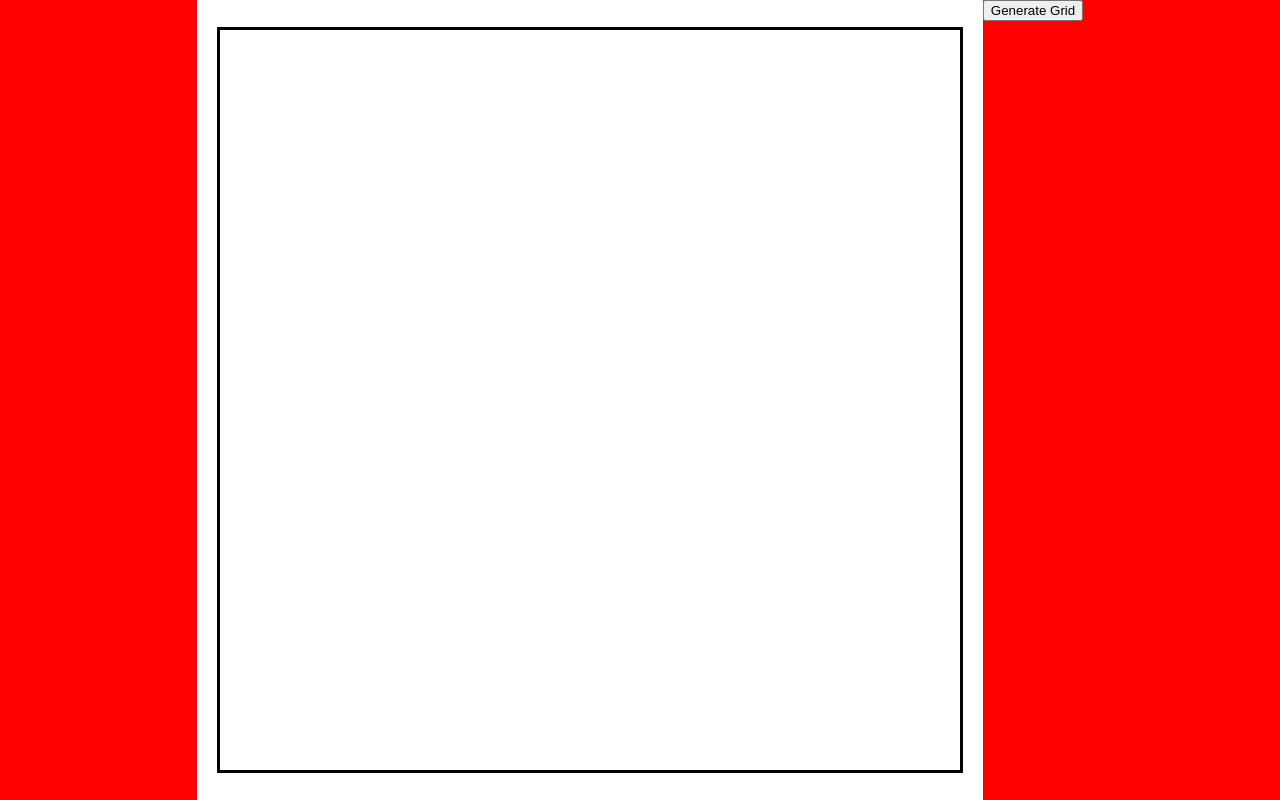
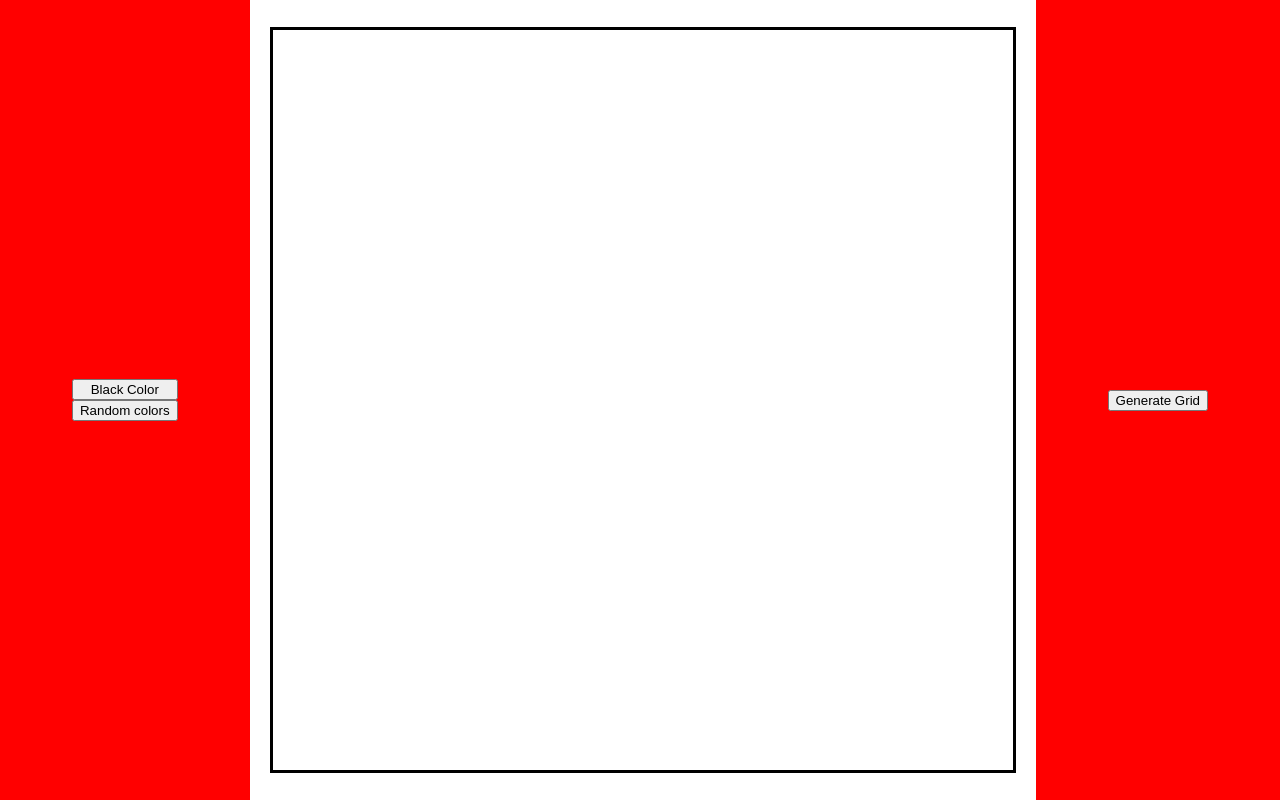
Before and after one commit to character-ignotus/Project--Etch-A-Sketch, a plain HTML site: page index.html in a window 1280 px wide. Drawn offline with Linux system fonts and the light colour scheme.

Commit message:
Add buttons for a black color & a random color

```diff
--- a/script.js
+++ b/script.js
@@ -10,13 +10,32 @@ const rightContainer = document.createElement('div');
 leftContainer.classList.add('container');
 rightContainer.classList.add('container');
 
+// Left side
+const buttonsSection = document.createElement('div');
+buttonsSection.classList.add('buttonContainer');
+    const blackColorBtn = document.createElement('button');
+    blackColorBtn.textContent = 'Black Color';
+    const randomColorBtn = document.createElement('button');
+    randomColorBtn.textContent = 'Random colors';
+
+buttonsSection.appendChild(blackColorBtn);
+buttonsSection.appendChild(randomColorBtn);
+// Left side
+
+// Right side
+const buttonSection = document.createElement('div');
+buttonSection.classList.add('buttonContainer');
+    const gridGenerationBtn = document.createElement('button');
+    gridGenerationBtn.textContent = 'Generate Grid';
+
+buttonSection.appendChild(gridGenerationBtn);
+// Right side
+
 body.insertBefore(leftContainer, mainDiv);
 body.appendChild(rightContainer);
 
-const gridGenerationBtn = document.createElement('button');
-gridGenerationBtn.textContent = 'Generate Grid';
-
-rightContainer.appendChild(gridGenerationBtn);
+leftContainer.appendChild(buttonsSection);
+rightContainer.appendChild(buttonSection);
 
 let gridNumber = 0;
 const subDivsArray = [];
@@ -58,7 +77,10 @@ function gridGeneration() {
     subDivsArray.forEach((item) => {
         mainDiv.appendChild(item);
     });
+}
 
+
+randomColorBtn.addEventListener('click', () => {
     let squares = Array.from(document.getElementsByClassName('square'));
         squares.forEach((block) => {
 
@@ -74,8 +96,17 @@ function gridGeneration() {
             g = Math.floor(Math.random()*255);
             b = Math.floor(Math.random()*255);
             block.style.backgroundColor = `rgb(${r-((r*percentage)/100)},${g-((g*percentage)/100)},${b-((b*percentage)/100)})`;
-
-            console.log(percentage);
         });
     });
-}
+});
+
+
+blackColorBtn.addEventListener('click', () => {
+    let squares = Array.from(document.getElementsByClassName('square'));
+        squares.forEach((block) => {
+
+        block.addEventListener('mouseenter', () => {
+            block.style.backgroundColor = `rgb(0,0,0)`;
+        });
+    });
+});
--- a/style.css
+++ b/style.css
@@ -27,8 +27,17 @@ body {
 }
 
 .container {
+    display: flex;
+    flex-direction: column;
+    justify-content: center;
+    align-items: center;
     flex-grow: 1;
     min-height: 100vh;
     background-color: red;
     border: 0px;
 }
+
+.buttonContainer {
+    display: flex;
+    flex-direction: column;
+}
```
